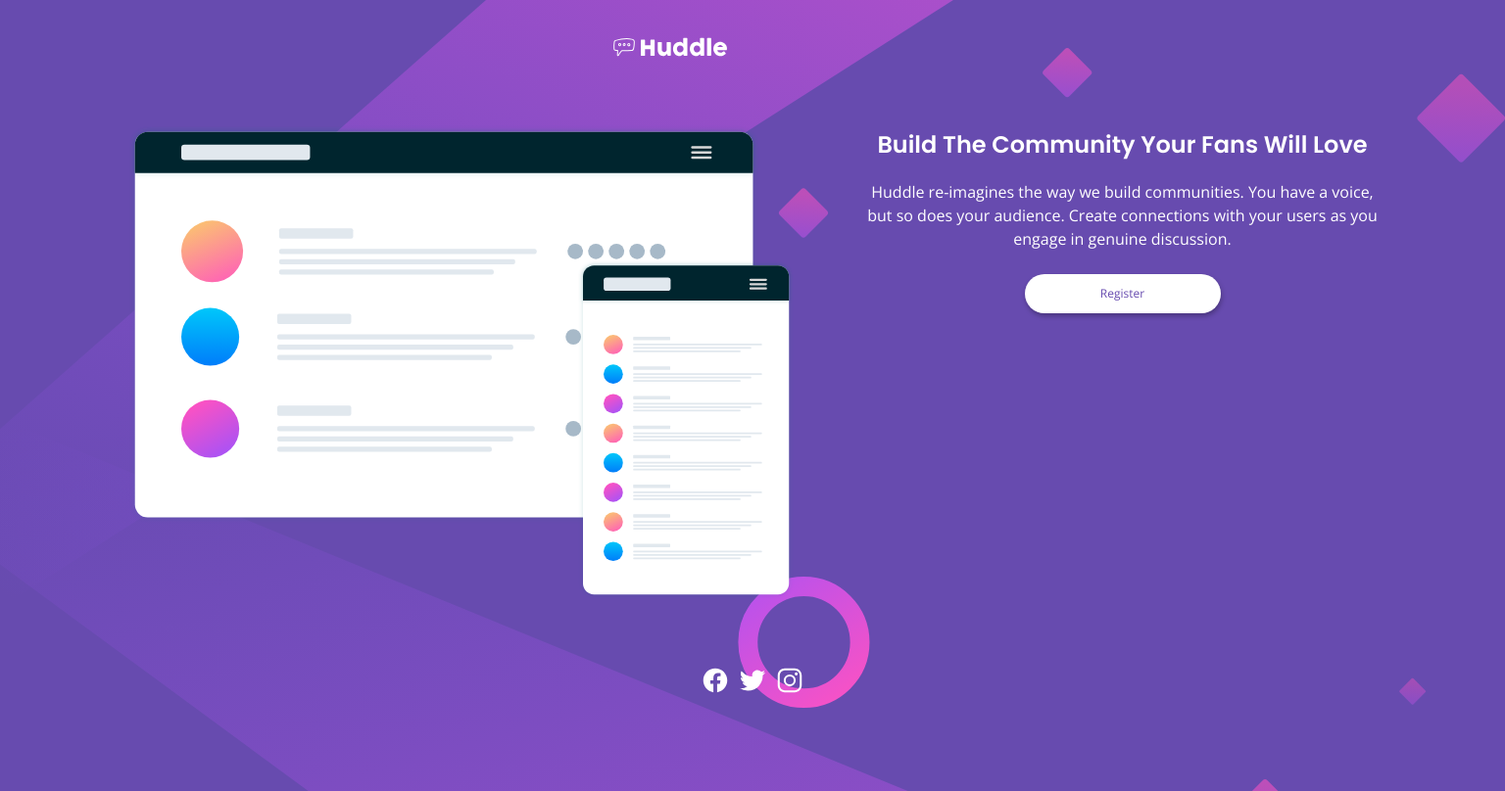
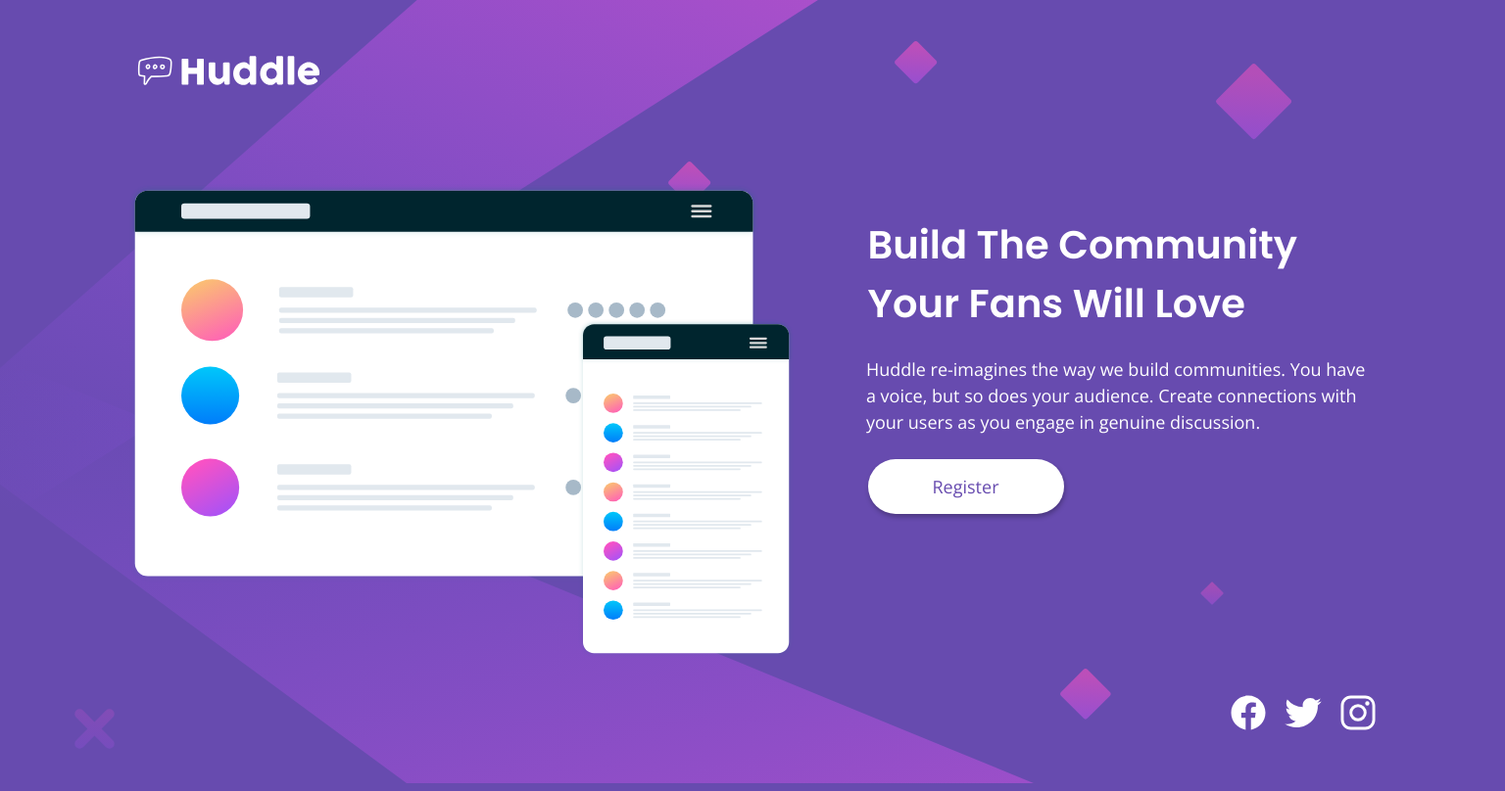
Before and after one commit to HubertKwiatkowski/FM-huddle-landing-page, a website: page index.html in a window 1536 px wide. Shown: the whole page at 98% size. Drawn offline with nearby package versions, Linux system fonts and the light colour scheme.

Commit message:
desktop done

```diff
--- a/style.css
+++ b/style.css
@@ -14,9 +14,7 @@
   --fw-400: 400;
   --fw-600: 600;
 
-  --fs-100: ;
   --fs-200: .75rem;
-  --fs-300: ;
   --fs-400: 1rem;
   --fs-500: 1.125rem;
   --fs-600: 1.5rem;
@@ -26,7 +24,14 @@
   --fs-body: var(--fs-400);
   --fs-heading: var(--fs-600);
   --fs-button: var(--fs-200);
+}
 
+@media (min-width: 90rem) {
+  :root {
+    --fs-body: var(--fs-500);
+    --fs-heading: var(--fs-700);
+    --fs-button: var(--fs-500);
+  }
 }
 
 /* additional reset */
@@ -45,7 +50,6 @@
 }
 
 body {
-  text-align: center;
   background-image: url('images/bg-mobile.svg');
   background-repeat: no-repeat;
   background-size: 100% auto;
@@ -57,7 +61,11 @@
 
 @media (min-width: 90rem) {
   body {
+    position: relative;
     background-image: url('images/bg-desktop.svg');
+    background-size: 82.375rem auto;
+    display: flex;
+    flex-direction: column;
   }
 }
 
@@ -72,13 +80,29 @@
   }
 }
 
+@media (min-width: 90rem) {
+  header {
+    width: 79.6875rem;
+    margin-block: 2rem 4rem;
+  }
+}
+
 .logo {
   width: 100%;
-  height: 6.25rem;
+  height: 6.5rem;
   background-image: url('images/logo.svg');
   background-repeat: no-repeat;
   background-size: 7.8125rem 5rem;
   margin-block: 0.5rem 1.25rem;
+}
+
+@media (min-width: 90rem) {
+  .logo {
+    width: 18.5rem;
+    height: 4rem;
+    background-size: 12.5rem 4rem;
+    margin-block: 0.5rem 1.25rem;
+  }
 }
 
 main {
@@ -118,11 +142,16 @@
     width: 43.5rem;
     height: 30.8125rem;
     background-size: 42.5rem auto;
+    margin-bottom: 1.6875rem;
+
   }
 }
 
 @media (min-width: 90rem) {
   .registration {
+    display: flex;
+    flex-direction: column;
+    text-align: left;
     width: 32.5rem;
   }
 }
@@ -135,10 +164,24 @@
   margin-bottom: 1rem;
 }
 
+@media (min-width: 90rem) {
+  h1 {
+    line-height: 3.75rem;
+    margin-block: 2rem 1.5rem;
+  }
+}
+
 p {
   line-height: 1.5rem;
   margin-bottom: 1.5rem;
   margin-inline: -0.1rem;
+}
+
+@media (min-width: 90rem) {
+  p {
+    line-height: 1.6875rem;
+    margin-bottom: 1.5rem;
+  }
 }
 
 .btn {
@@ -153,8 +196,23 @@
   margin: 0 auto 64px;
 }
 
+@media (min-width: 90rem) {
+  .btn {
+    height: 3.5rem;
+    line-height: 3.5rem;
+    text-align: center;
+    margin: 0;
+  }
+}
+
 footer {
   margin-bottom: 2.5rem;
+}
+
+@media (min-widht: 90rem) {
+  footer {
+    margin: 0;
+  }
 }
 
 .social-list {
@@ -162,6 +220,15 @@
   display: flex;
   justify-content: center;
   gap: .625rem;
+  margin-inline: auto;
+}
+
+@media (min-width:90rem) {
+  .social-list {
+    width: 79.6875rem;
+    justify-content: end;
+    gap: 1rem;
+  }
 }
 
 .social-icon {
@@ -169,3 +236,9 @@
   aspect-ratio: 1;
   fill: var(--clr-neutral-100)
 }
+
+@media (min-width:90rem) {
+  .social-icon {
+    width: 2.5rem;
+  }
+}
```
